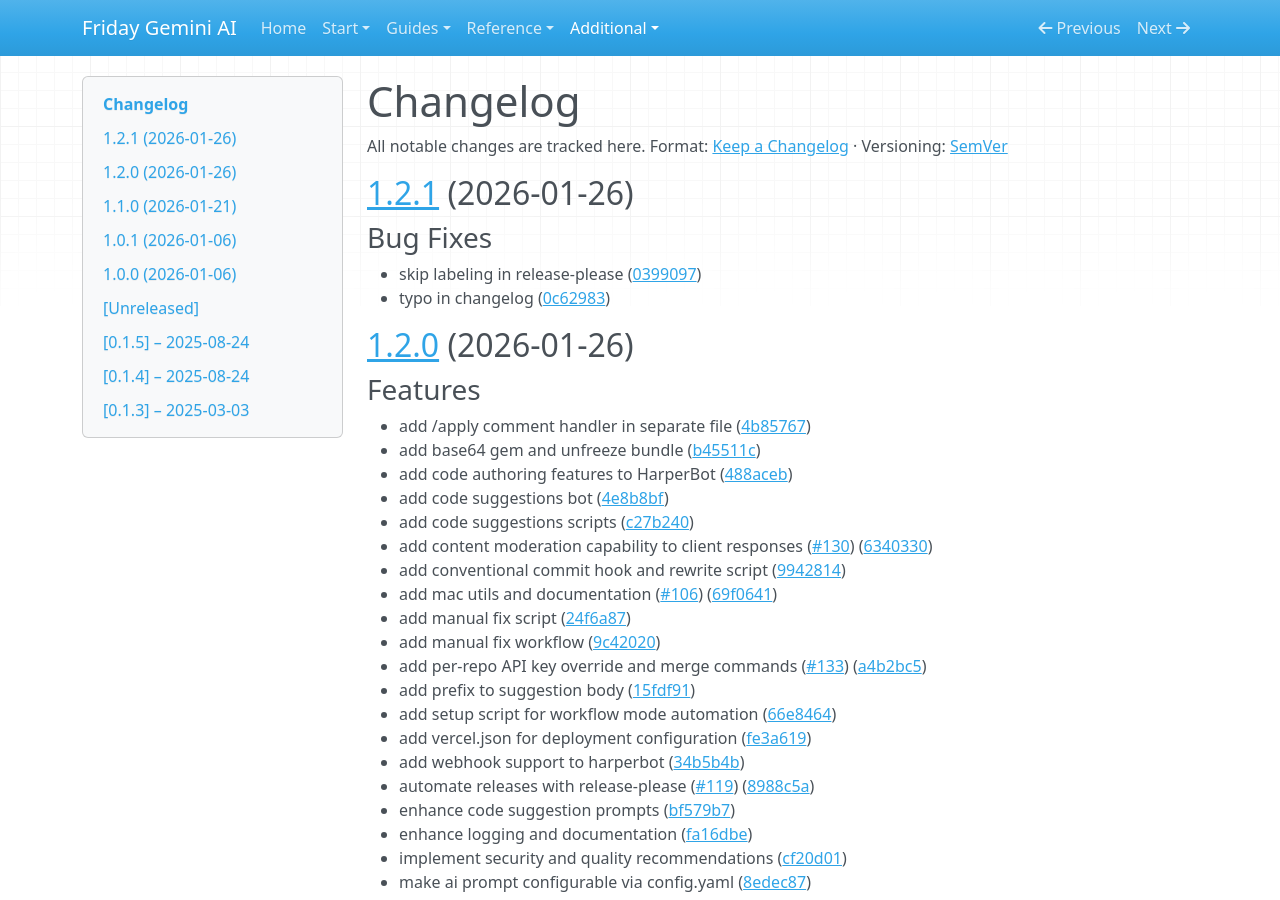
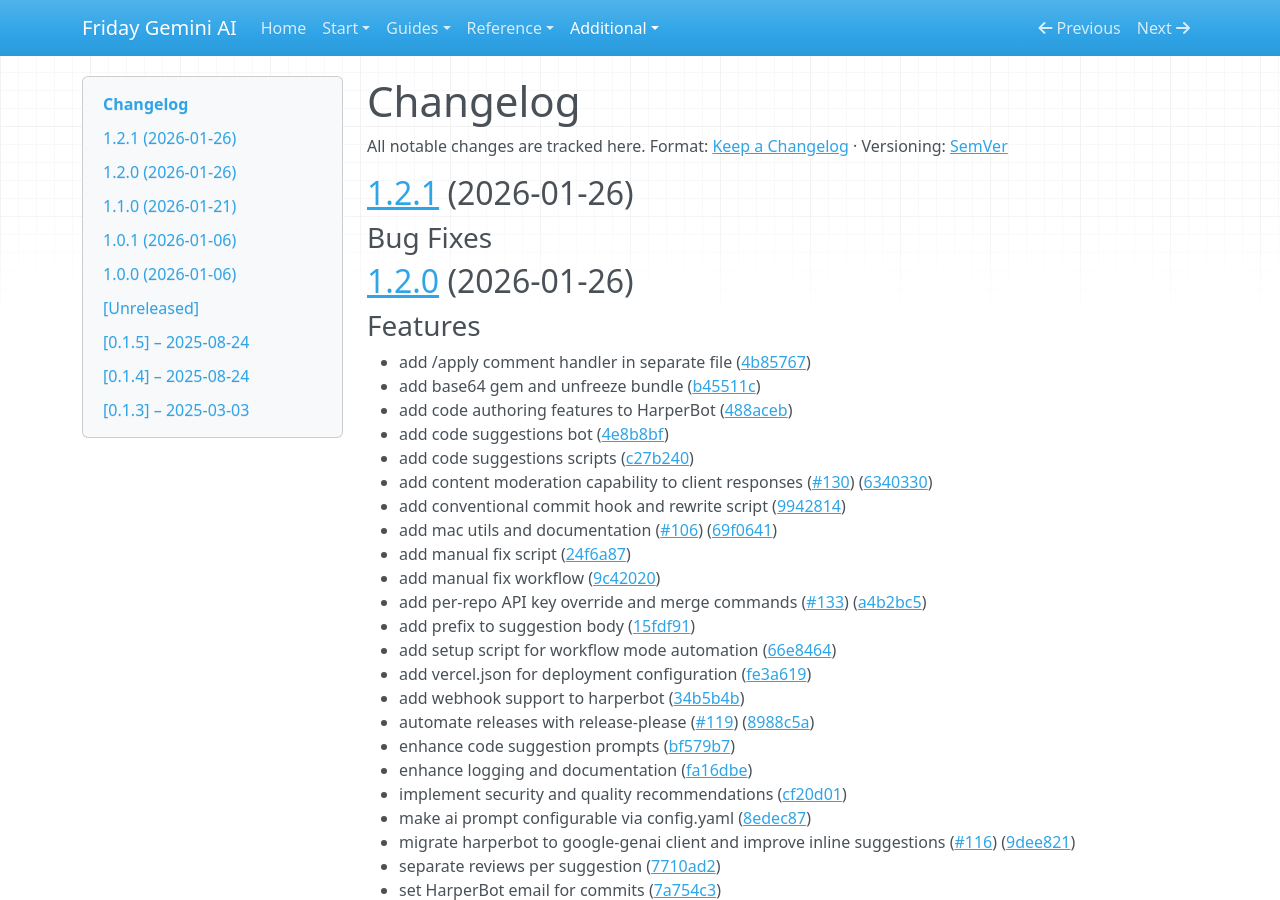
Before and after one commit to bniladridas/friday_gemini_ai, an MkDocs documentation site: the page built from docs/CHANGELOG.md, in a window 1280 px wide and 900 px high. Built offline with MkDocs 1.6.1, drawn with Linux system fonts in a browser that asks for light colours; nearby versions of some CDN libraries.

Commit message:
Update docs/CHANGELOG.md
Co-authored-by: gemini-code-assist[bot] <176961590+gemini-code-assist[bot]@users.noreply.github.com>

```diff
--- a/docs/CHANGELOG.md
+++ b/docs/CHANGELOG.md
@@ -5,9 +5,6 @@ Format: [Keep a Changelog](https://keepachangelog.com/en/1.0.0/) · Versioning:
 
 ## [1.2.1](https://github.com/bniladridas/friday_gemini_ai/compare/friday_gemini_ai/v1.2.0...friday_gemini_ai/v1.2.1) (2026-01-26)
 ### Bug Fixes
-
-* skip labeling in release-please ([0399097](https://github.com/bniladridas/friday_gemini_ai/commit/0399097c221c410a0b7210c7521b91aee325ea74))
-* typo in changelog ([0c62983](https://github.com/bniladridas/friday_gemini_ai/commit/0c629837a7771e0b095dd3772a27b7a460acb528))
 
 ## [1.2.0](https://github.com/bniladridas/friday_gemini_ai/compare/friday_gemini_ai-v1.1.1...friday_gemini_ai/v1.2.0) (2026-01-26)
 ### Features
```
